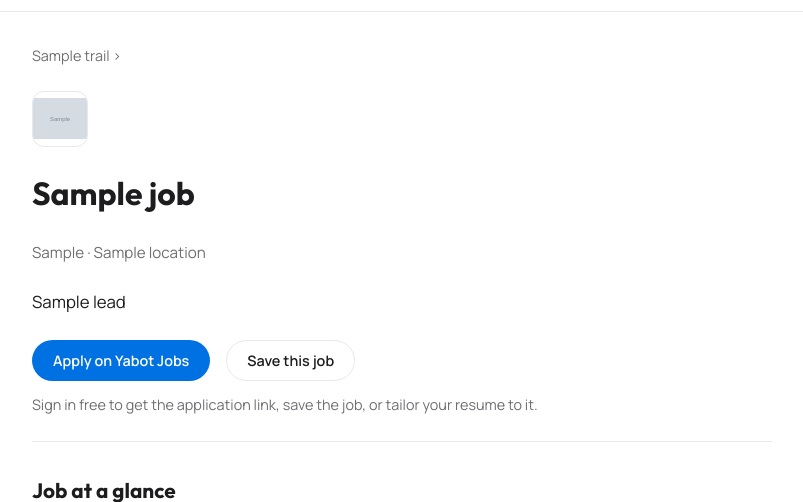
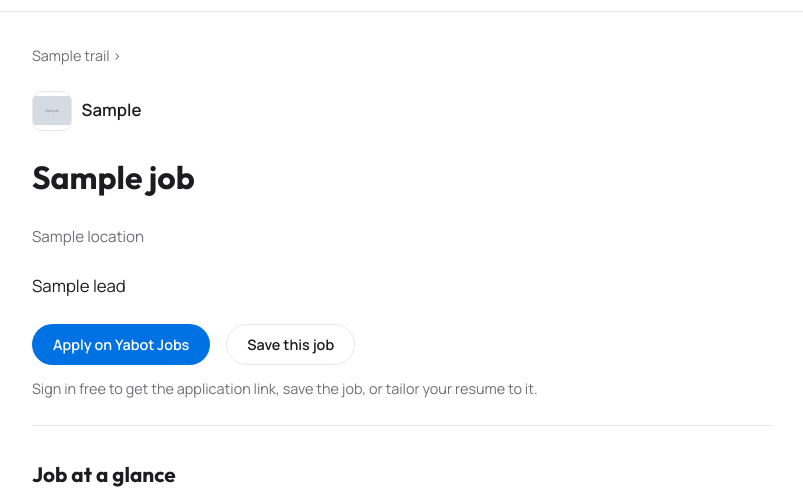
Before and after one commit to davicho01/yabot.jobs-backend, a Python web app: template templates/seo/job.html.jinja in a window 1280 px wide. Shown: the part 65-567 px from the top of the page, without its empty margins (238-1041 px from the left). Run offline with Jinja, Linux system fonts and the light colour scheme; the template is opened without the code that fills it: most values are stand-ins (such as "Sample title", 1, 10 or a date in 2020); grey boxes marked "Sample" are stand-in pictures.

Commit message:
Put the job page logo beside the company name above the title
The company line (40px logo and name) now leads the job page header, with
the location on its own line under the title. Day-page list logos grow from
18px to 24px.

Co-Authored-By: Claude Opus 5.5 <noreply@anthropic.com>
Claude-Session: https://claude.ai/code/session_01W6CY9cGCzyhx3QsxwGxeof

```diff
--- a/templates/seo/_base_style.html.jinja
+++ b/templates/seo/_base_style.html.jinja
@@ -83,7 +83,7 @@
   .site-credits { max-width: var(--wrap); margin: 0 auto; padding: 1.25rem 1.25rem 2rem; border-top: 1px solid var(--line); font-size: 0.75rem; color: var(--ink-soft); }
   .site-credits p { margin: 0; }
   .site-credits a { color: inherit; }
-  ul.job-list .company-logo-sm { width: 18px; height: 18px; object-fit: contain; border-radius: 4px; vertical-align: -3px; margin-right: 0.3rem; background: #fff; }
+  ul.job-list .company-logo-sm { width: 24px; height: 24px; object-fit: contain; border-radius: 5px; vertical-align: middle; margin-right: 0.4rem; background: #fff; }
   ul.job-list .job-meta { color: var(--ink-soft); font-size: 0.9rem; margin-top: 0.15rem; }
   .day-nav { display: flex; justify-content: space-between; margin-top: 2rem; font-size: 0.95rem; }
   .sector-link-back { margin-top: 1rem; font-size: 0.95rem; }
--- a/templates/seo/_job_style.html.jinja
+++ b/templates/seo/_job_style.html.jinja
@@ -1,6 +1,7 @@
 {# Extra styles for the per-job and hub pages, on top of _base_style. #}
 <style>
-  .company-logo { display: block; width: 56px; height: 56px; object-fit: contain; border-radius: 12px; background: #fff; border: 1px solid var(--line); margin-bottom: 0.75rem; }
+  .company-line { display: flex; align-items: center; gap: 0.6rem; margin: 0 0 0.6rem; font-size: 1.05rem; font-weight: 600; }
+  .company-logo { flex: none; width: 40px; height: 40px; object-fit: contain; border-radius: 10px; background: #fff; border: 1px solid var(--line); }
   .job-lead { font-size: 1.05rem; margin: 0 0 1rem; }
   .job-cta { display: flex; flex-wrap: wrap; align-items: center; gap: 0.75rem 1rem; padding: 0.5rem 0 1.5rem; border-bottom: 1px solid var(--line); }
   .job-cta span { color: var(--ink-soft); font-size: 0.9rem; flex-basis: 100%; }
--- a/templates/seo/job.html.jinja
+++ b/templates/seo/job.html.jinja
@@ -26,9 +26,9 @@
   <main id="main">
   <div class="wrap">
     {% include "_breadcrumb.html.jinja" %}
-    {% if job.company_logo_url %}<img class="company-logo" src="{{ job.company_logo_url }}" alt="{{ job.company_display }} logo" width="56" height="56" />{% endif %}
+    <p class="company-line">{% if job.company_logo_url %}<img class="company-logo" src="{{ job.company_logo_url }}" alt="{{ job.company_display }} logo" width="40" height="40" />{% endif %}<span>{{ job.company_display }}</span></p>
     <h1>{{ job.title }}</h1>
-    <p class="meta-line">{{ job.company_display }}{% if job.location %} &middot; {{ job.location }}{% endif %}</p>
+    {% if job.location %}<p class="meta-line">{{ job.location }}</p>{% endif %}
     <p class="job-lead">{{ lead }}</p>
     <div class="job-cta">
       <a class="btn btn--accent" href="{{ base_url }}/jobs/{{ job.url_id }}" data-track="apply">Apply on Yabot Jobs</a>
--- a/templates/seo/sector_day.html.jinja
+++ b/templates/seo/sector_day.html.jinja
@@ -39,7 +39,7 @@
       <li>
         <div class="job-title"><a href="{{ base_url }}/{{ job.href_path }}" data-track="day_job">{{ job.title }}</a></div>
         <div class="job-meta">
-          {% if job.company_logo_url %}<img class="company-logo-sm" src="{{ job.company_logo_url }}" alt="" width="18" height="18" loading="lazy" />{% endif %}
+          {% if job.company_logo_url %}<img class="company-logo-sm" src="{{ job.company_logo_url }}" alt="" width="24" height="24" loading="lazy" />{% endif %}
           {{ job.company_name or "Unknown company" }}
           {% if job.location %} &middot; {{ job.location }}{% endif %}
           {% if job.salary_display %} &middot; {{ job.salary_display }}{% endif %}
```
Also changed, not shown: tests/services/test_static_job_pages.py (+8 -0 lines).
